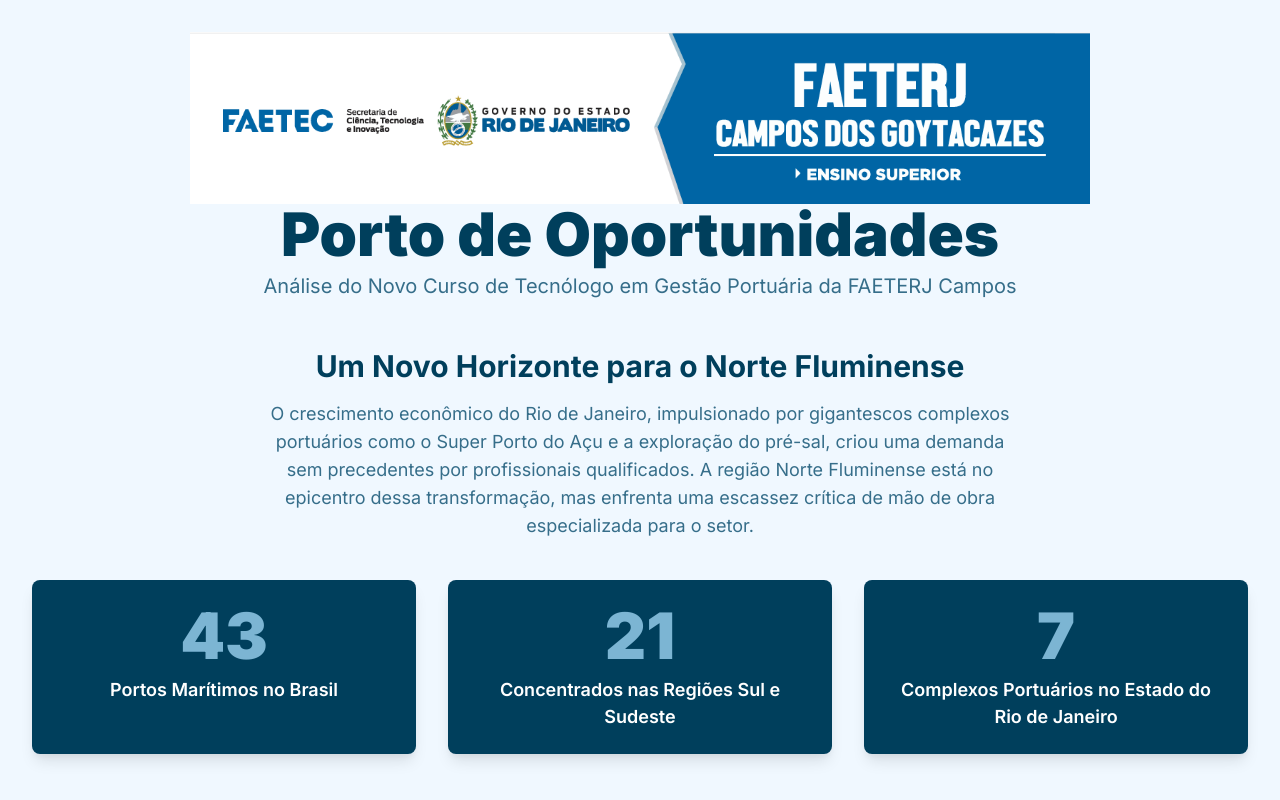
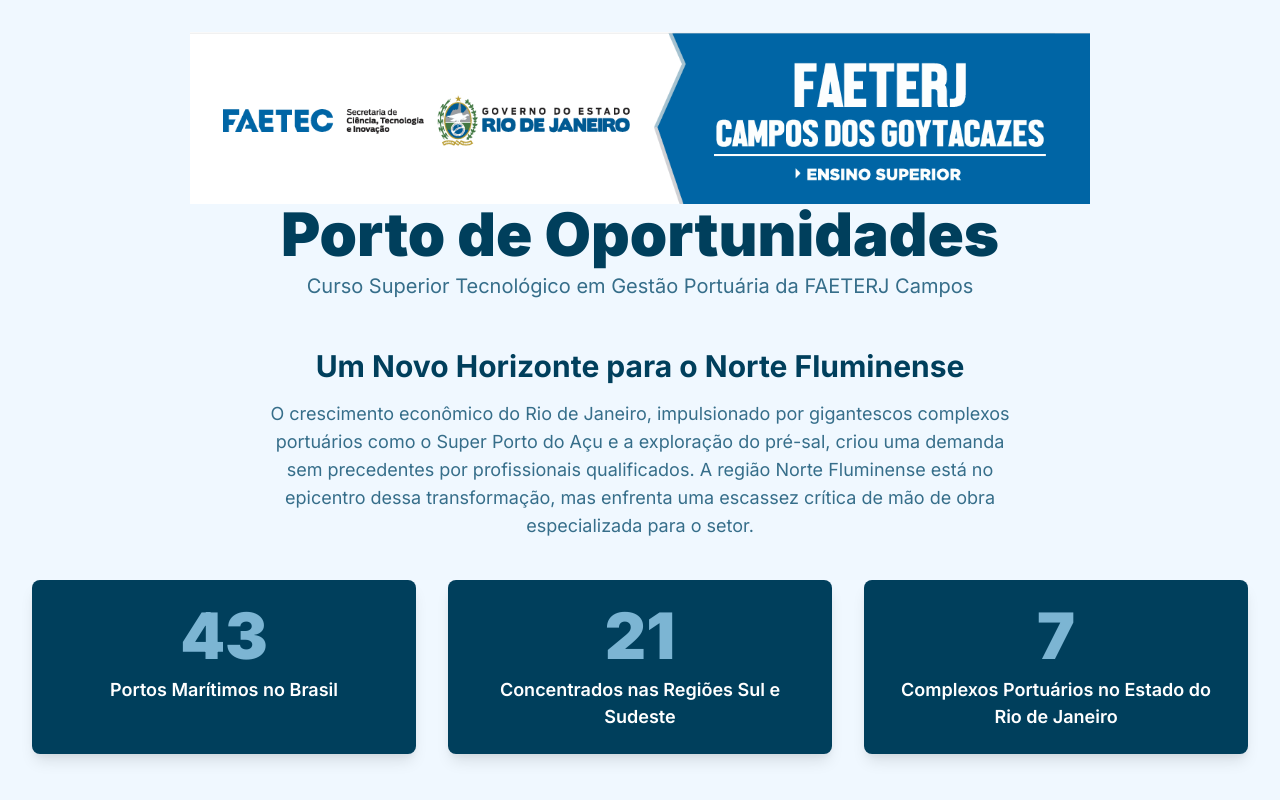
Before and after one commit to kaverno/Gestaoportuaria, a plain HTML site: page index.html in a window 1280 px wide. Shown: the top 800 px of the page. Drawn offline with nearby package versions, Linux system fonts and the light colour scheme.

Commit message:
Update index.html

```diff
--- a/index.html
+++ b/index.html
@@ -117,7 +117,7 @@
             <p> </p>
             <P><h1 class="text-4xl md:text-6xl font-black text-[#003F5C] mb-2">Porto de Oportunidades</h1></P>
 
-            <p class="text-lg md:text-xl text-[#366E8A]">Análise do Novo Curso de Tecnólogo em Gestão Portuária da FAETERJ Campos</p>
+            <p class="text-lg md:text-xl text-[#366E8A]">Curso Superior Tecnológico em Gestão Portuária da FAETERJ Campos</p>
 
         </header>
 
```
